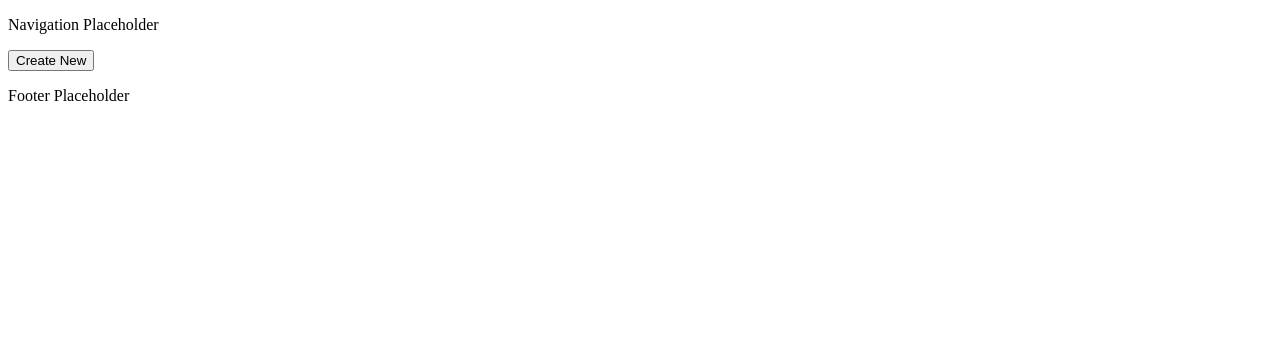
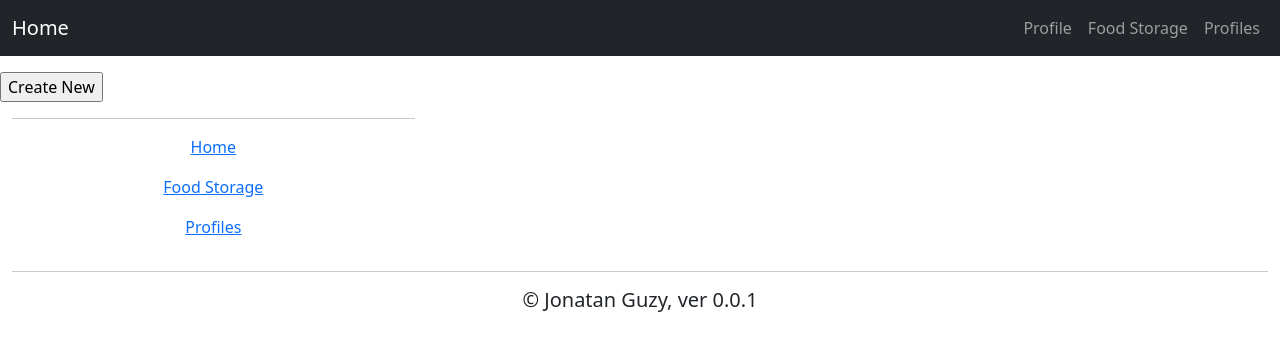
Before and after one commit to jonguz6/NutritionGenius, a Django app: page /food-storage/category-list/ in a window 1280 px wide. Shown: the top 351 px of the page. Run offline with Django 3.2, Linux system fonts and the light colour scheme; data that the repository does not hold is empty.

Commit message:
feature(NG): make boostrap navbar and footer

```diff
--- a/templates/base.html
+++ b/templates/base.html
@@ -4,10 +4,34 @@
     {% block title %}<title>Local Library</title>{% endblock %}
     <meta charset="utf-8">
     <meta name="viewport" content="width=device-width, initial-scale=1">
+    <link href="https://cdn.jsdelivr.net/npm/bootstrap@5.0.0-beta3/dist/css/bootstrap.min.css" rel="stylesheet"
+          integrity="sha384-eOJMYsd53ii+scO/bJGFsiCZc+5NDVN2yr8+0RDqr0Ql0h+rP48ckxlpbzKgwra6" crossorigin="anonymous">
+    <script
+            src="https://code.jquery.com/jquery-3.6.0.min.js"
+            integrity="sha256-/xUj+3OJU5yExlq6GSYGSHk7tPXikynS7ogEvDej/m4="
+            crossorigin="anonymous"></script>
+    <script src="https://cdn.jsdelivr.net/npm/bootstrap@5.0.0-beta3/dist/js/bootstrap.bundle.min.js"
+            integrity="sha384-JEW9xMcG8R+pH31jmWH6WWP0WintQrMb4s7ZOdauHnUtxwoG2vI5DkLtS3qm9Ekf"
+            crossorigin="anonymous"></script>
 </head>
 <body>
-<nav>
-    <p>Navigation Placeholder</p>
+<nav class="navbar navbar-expand-md navbar-dark bg-dark sticky-top">
+    <div class="container-fluid">
+        <a href="{% url 'index' %}" class="navbar-brand">Home</a>
+        <div class="collapse navbar-collapse justify-content-end" id="navbarResponsive">
+            <ul class="navbar-nav ml-auto">
+                <li class="nav-tem active">
+                    <a href="#" class="nav-link">Profile</a>
+                </li>
+                <li class="nav-tem">
+                    <a href="{% url 'food_storage:index' %}" class="nav-link">Food Storage</a>
+                </li>
+                <li class="nav-tem">
+                    <a href="{% url 'profiles:index' %}" class="nav-link">Profiles</a>
+                </li>
+            </ul>
+        </div>
+    </div>
 </nav>
 <main>
 <div class="content">
@@ -16,7 +40,20 @@
 </div>
 </main>
 <footer>
-    <p>Footer Placeholder</p>
+    <div class="container-fluid padding">
+        <div class="row text-center">
+            <div class="col-md-4">
+                <hr class="light">
+                <p><a href="{% url 'index' %}">Home</a></p>
+                <p><a href="{% url 'food_storage:index' %}">Food Storage</a></p>
+                <p><a href="{% url 'profiles:index' %}">Profiles</a></p>
+            </div>
+            <div class="col-12">
+                <hr class="light">
+                <h5>&copy; Jonatan Guzy, ver 0.0.1</h5>
+            </div>
+        </div>
+    </div>
 </footer>
 </body>
 </html>
```
